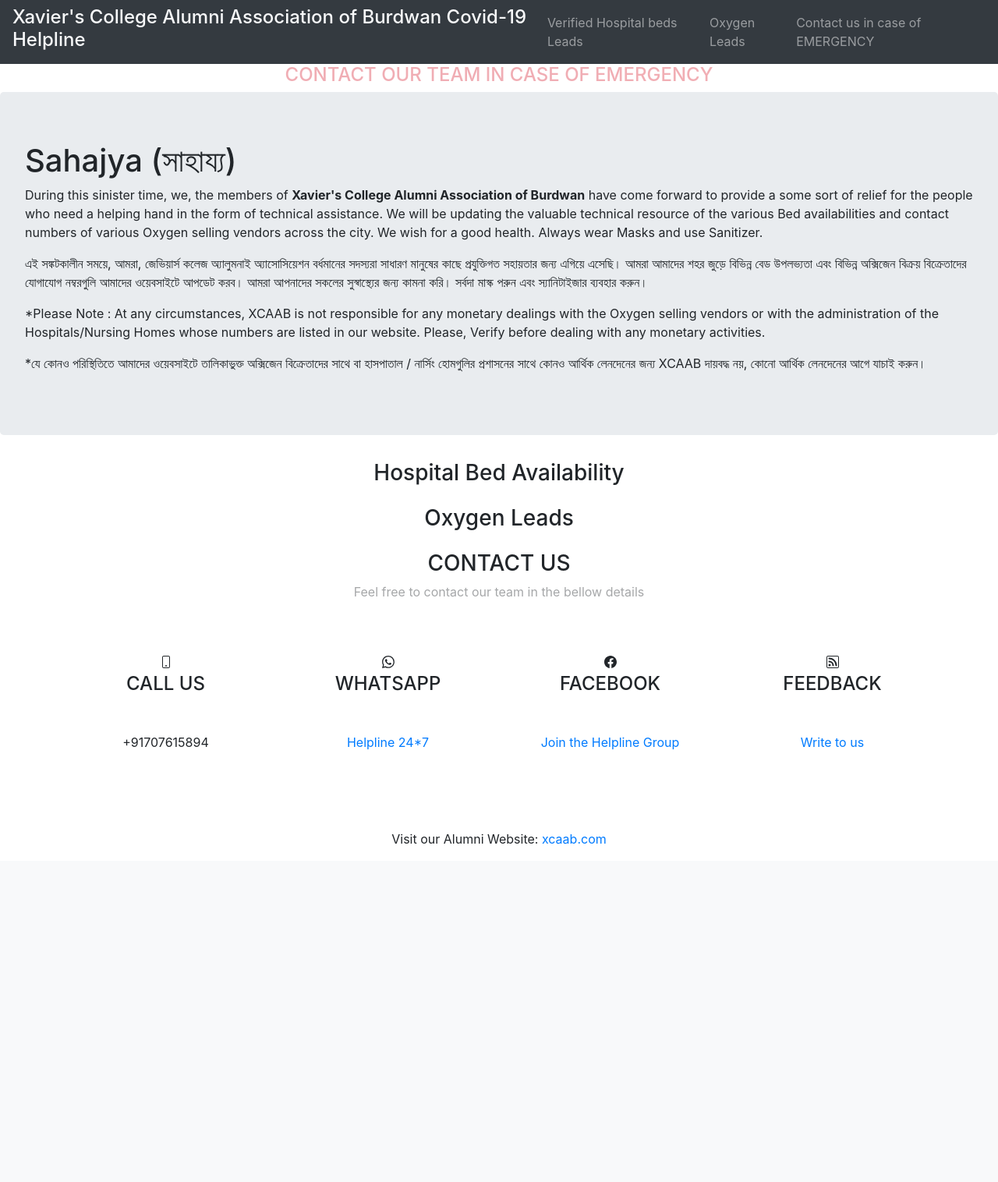
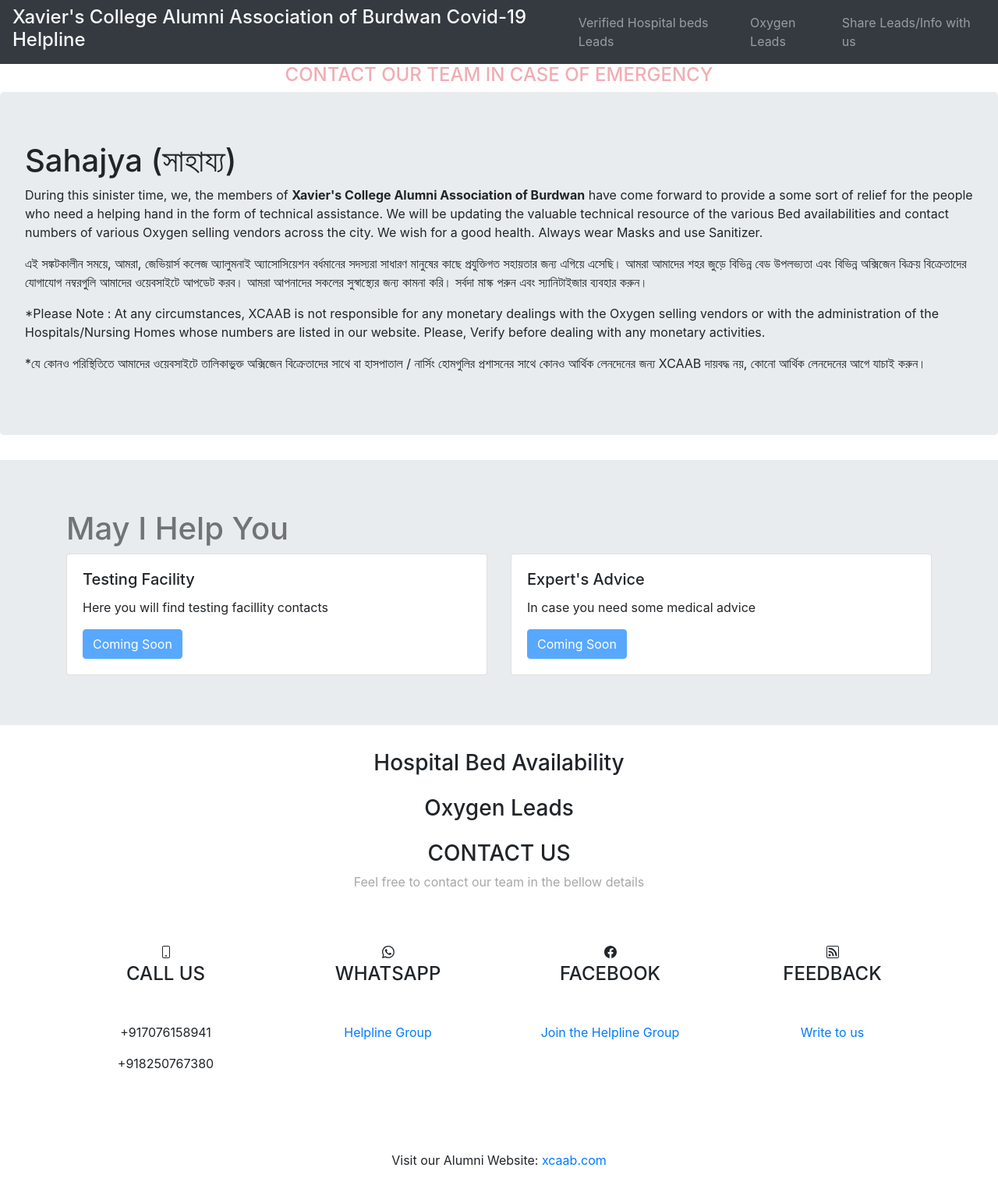
Before and after one commit to aritro-rakshit/Sahajya, a Flask app: template templates/index.html in a window 1280 px wide. Shown: the whole page at 78% size. Before the commit the page ends 1083 px from the top, so only its background shows below. Run offline with Flask 2, Linux system fonts and the light colour scheme; the template is opened without the code that fills it, so the values that code supplies are empty; some libraries are stand-ins or nearby versions.

Commit message:
Update index.html

```diff
--- a/templates/index.html
+++ b/templates/index.html
@@ -12,6 +12,9 @@
     .blink_me {
   animation: blinker 2s linear infinite;
 }
+.blink_us {
+  animation: blinker 3s linear infinite;
+}
 
 @keyframes blinker {
   50% {
@@ -23,6 +26,7 @@
     <link rel="stylesheet" href="https://maxcdn.bootstrapcdn.com/bootstrap/4.0.0/css/bootstrap.min.css" integrity="sha384-Gn5384xqQ1aoWXA+058RXPxPg6fy4IWvTNh0E263XmFcJlSAwiGgFAW/dAiS6JXm" crossorigin="anonymous">
 </head>
 <body>
+
     <nav class="navbar navbar-expand-md bg-dark navbar-dark">
        <h4 class="text-light">Xavier's College Alumni Association of Burdwan Covid-19 Helpline</h4>
 
@@ -31,7 +35,7 @@
         </button>
 
         <div class="collapse navbar-collapse" id="collapsibleNavbar">
-          <ul class="navbar-nav" ml-auto>
+          <ul class="navbar-nav">
             <li class="nav-item">
               <a class="nav-link" href="#hospital">Verified Hospital beds Leads</a>
             </li>
@@ -39,11 +43,12 @@
               <a class="nav-link" href="#oxygen">Oxygen Leads</a>
             </li>
             <li class="nav-item">
-              <a class="nav-link" href="#contact">Contact us in case of EMERGENCY </a>
+              <a class="nav-link" href="https://docs.google.com/forms/d/e/1FAIpQLSex_Y6ybDlaGBIhmyo8bL8d1kRrxwBYHP1ArC4z54e9MPM-yw/viewform?usp=sf_link">Share Leads/Info with us </a>
             </li>
           </ul>
         </div>
       </nav>
+
     <div class="blink_me"><a href="#contact" style="text-decoration:none"><h4 class="text-center text-danger">CONTACT OUR TEAM IN CASE OF EMERGENCY</h4></a></div>
     <div class="jumbotron">
         <h1 class="display-5">Sahajya (সাহায্য)</h1>
@@ -62,6 +67,31 @@
         <p>
           *যে কোনও পরিস্থিতিতে আমাদের ওয়েবসাইটে তালিকাভুক্ত  অক্সিজেন বিক্রেতাদের সাথে বা হাসপাতাল / নার্সিং হোমগুলির প্রশাসনের সাথে কোনও আর্থিক লেনদেনের জন্য XCAAB দায়বদ্ধ নয়, কোনো আর্থিক লেনদেনের আগে যাচাই করুন।
         </p>
+      </div>
+      <div class="jumbotron jumbotron-fluid">
+        <div class="container">
+         <div class="blink_us"><h1 class="display-5">May I Help You</h1></div>
+          <div class="row">
+            <div class="col-sm-6">
+              <div class="card">
+                <div class="card-body">
+                  <h5 class="card-title">Testing Facility</h5>
+                  <p class="card-text">Here you will find testing facillity contacts</p>
+                  <a href="#" class="btn btn-primary disabled">Coming Soon</a>
+                </div>
+              </div>
+            </div>
+            <div class="col-sm-6">
+              <div class="card">
+                <div class="card-body">
+                  <h5 class="card-title">Expert's Advice</h5>
+                  <p class="card-text">In case you need some medical advice</p>
+                  <a href="#" class="btn btn-primary disabled">Coming Soon</a>
+                </div>
+              </div>
+            </div>
+          </div>
+        </div>
       </div>
     <div name="hospital" id="hospital">
     <h3 class="text-center">Hospital Bed Availability</h3>
@@ -111,7 +141,8 @@
                         <path d="M8 14a1 1 0 1 0 0-2 1 1 0 0 0 0 2z"/>
                       </svg>
                      <h4 class="text-uppercase mb-5">call us</h4>
-                     <p>+91707615894</p>
+                     <p>+917076158941</p>
+                     <p>+918250767380</p>
                    </div>
                  </div>
               </div>
@@ -122,7 +153,7 @@
                         <path d="M13.601 2.326A7.854 7.854 0 0 0 7.994 0C3.627 0 .068 3.558.064 7.926c0 1.399.366 2.76 1.057 3.965L0 16l4.204-1.102a7.933 7.933 0 0 0 3.79.965h.004c4.368 0 7.926-3.558 7.93-7.93A7.898 7.898 0 0 0 13.6 2.326zM7.994 14.521a6.573 6.573 0 0 1-3.356-.92l-.24-.144-2.494.654.666-2.433-.156-.251a6.56 6.56 0 0 1-1.007-3.505c0-3.626 2.957-6.584 6.591-6.584a6.56 6.56 0 0 1 4.66 1.931 6.557 6.557 0 0 1 1.928 4.66c-.004 3.639-2.961 6.592-6.592 6.592zm3.615-4.934c-.197-.099-1.17-.578-1.353-.646-.182-.065-.315-.099-.445.099-.133.197-.513.646-.627.775-.114.133-.232.148-.43.05-.197-.1-.836-.308-1.592-.985-.59-.525-.985-1.175-1.103-1.372-.114-.198-.011-.304.088-.403.087-.088.197-.232.296-.346.1-.114.133-.198.198-.33.065-.134.034-.248-.015-.347-.05-.099-.445-1.076-.612-1.47-.16-.389-.323-.335-.445-.34-.114-.007-.247-.007-.38-.007a.729.729 0 0 0-.529.247c-.182.198-.691.677-.691 1.654 0 .977.71 1.916.81 2.049.098.133 1.394 2.132 3.383 2.992.47.205.84.326 1.129.418.475.152.904.129 1.246.08.38-.058 1.171-.48 1.338-.943.164-.464.164-.86.114-.943-.049-.084-.182-.133-.38-.232z"/>
                       </svg>
                      <h4 class="text-uppercase mb-5">Whatsapp</h4>
-                     <a href="https://chat.whatsapp.com/JJgb9sTXuyKIVOaFUMpw76" style="text-decoration:none">Helpline 24*7</a>
+                     <a href="https://chat.whatsapp.com/FQV2gV9VwMvLHdCXSv356e" style="text-decoration:none">Helpline Group</a>
                    </div>
                  </div>
               </div>
```
